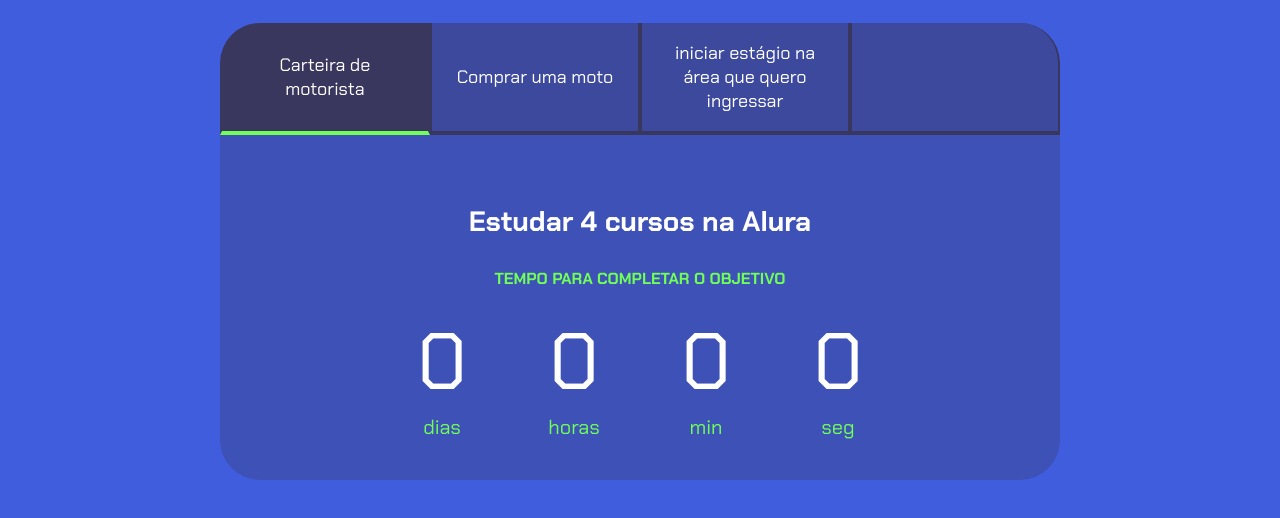
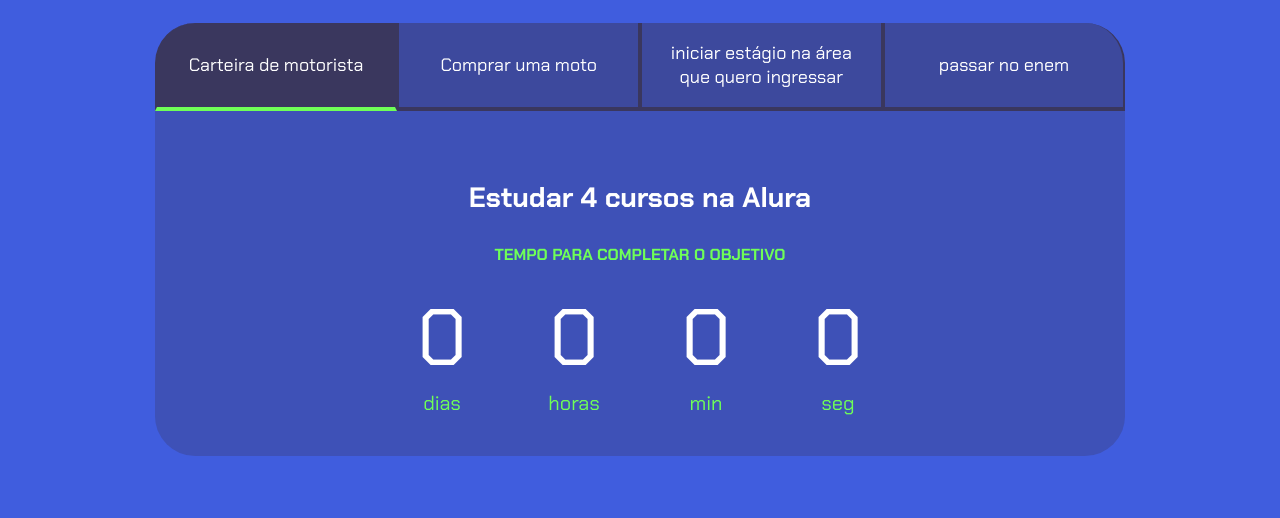
Before and after one commit to valentim-luh/2-trimestre, a plain HTML site: page index.html in a window 1280 px wide. Shown: the part 80-598 px from the top of the page. Drawn offline with Linux system fonts and the light colour scheme.

Commit message:
Update index.html

```diff
--- a/index.html
+++ b/index.html
@@ -16,7 +16,7 @@
                 <button class="botao ativo">Carteira de motorista</button>
                 <button class="botao">Comprar uma moto</button>
                 <button class="botao">iniciar estágio na área que quero ingressar</button>
-                <button class="botao"></button>
+                <button class="botao">passar no enem</button>
             </div>
             <div class="abas-textos">
                 <div class="aba-conteudo ativo">
```
